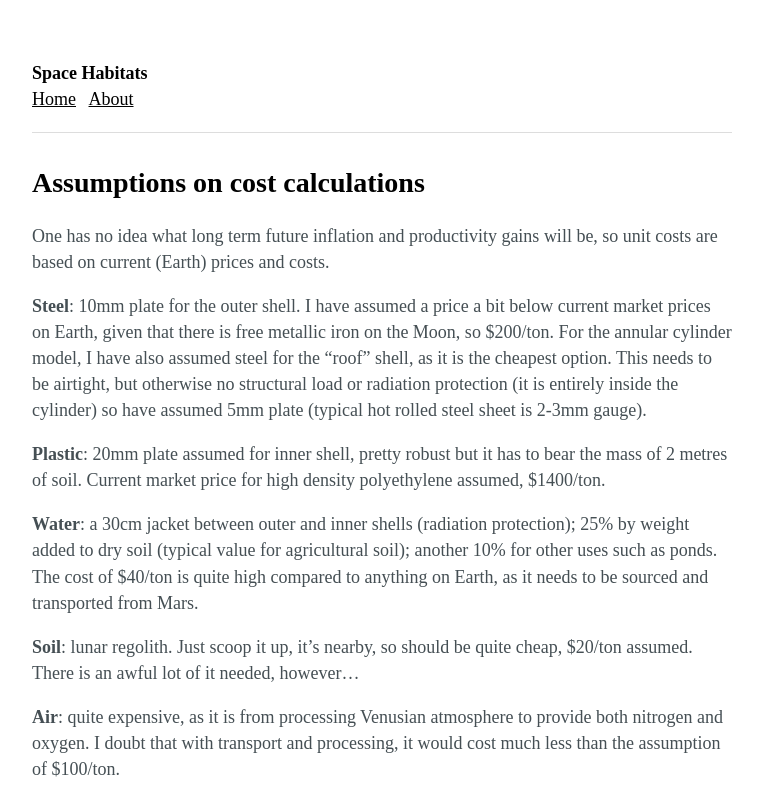
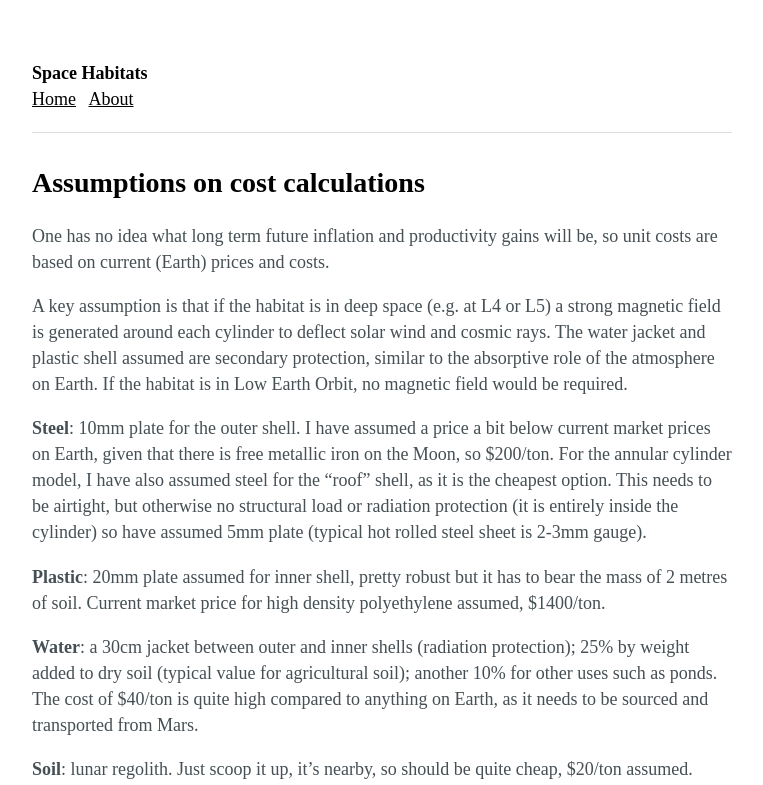
Before and after one commit to ffub/space-habitats, a Jekyll site: the page built from _posts/2016-06-02-assumptions-on-cost-calculations.markdown, in a window 1280 px wide. Shown: the top 785 px of the page, without its empty margins (258-1021 px from the left). Built offline with Jekyll 4.4.1, drawn with Linux system fonts in a browser that asks for light colours.

Commit message:
Updated Assumptions On Cost Calculations

```diff
--- a/_posts/2016-06-02-assumptions-on-cost-calculations.markdown
+++ b/_posts/2016-06-02-assumptions-on-cost-calculations.markdown
@@ -4,6 +4,8 @@ date: 2016-06-02 23:55:00 +01:00
 ---
 
 One has no idea what long term future inflation and productivity gains will be, so unit costs are based on current (Earth) prices and costs.
+
+A key assumption is that if the habitat is in deep space (e.g. at L4 or L5) a strong magnetic field is generated around each cylinder to deflect solar wind and cosmic rays. The water jacket and plastic shell assumed are secondary protection, similar to the absorptive role of the atmosphere on Earth. If the habitat is in Low Earth Orbit, no magnetic field would be required.
 
 **Steel**: 10mm plate for the outer shell. I have assumed a price  a bit below current market prices on Earth, given that there is free metallic iron on the Moon, so $200/ton. For the annular cylinder model, I have also assumed steel for the “roof” shell, as it is the cheapest option. This needs to be airtight, but otherwise no structural load or radiation protection (it is entirely inside the cylinder) so have assumed 5mm plate (typical hot rolled steel sheet is 2-3mm gauge).
 
```
